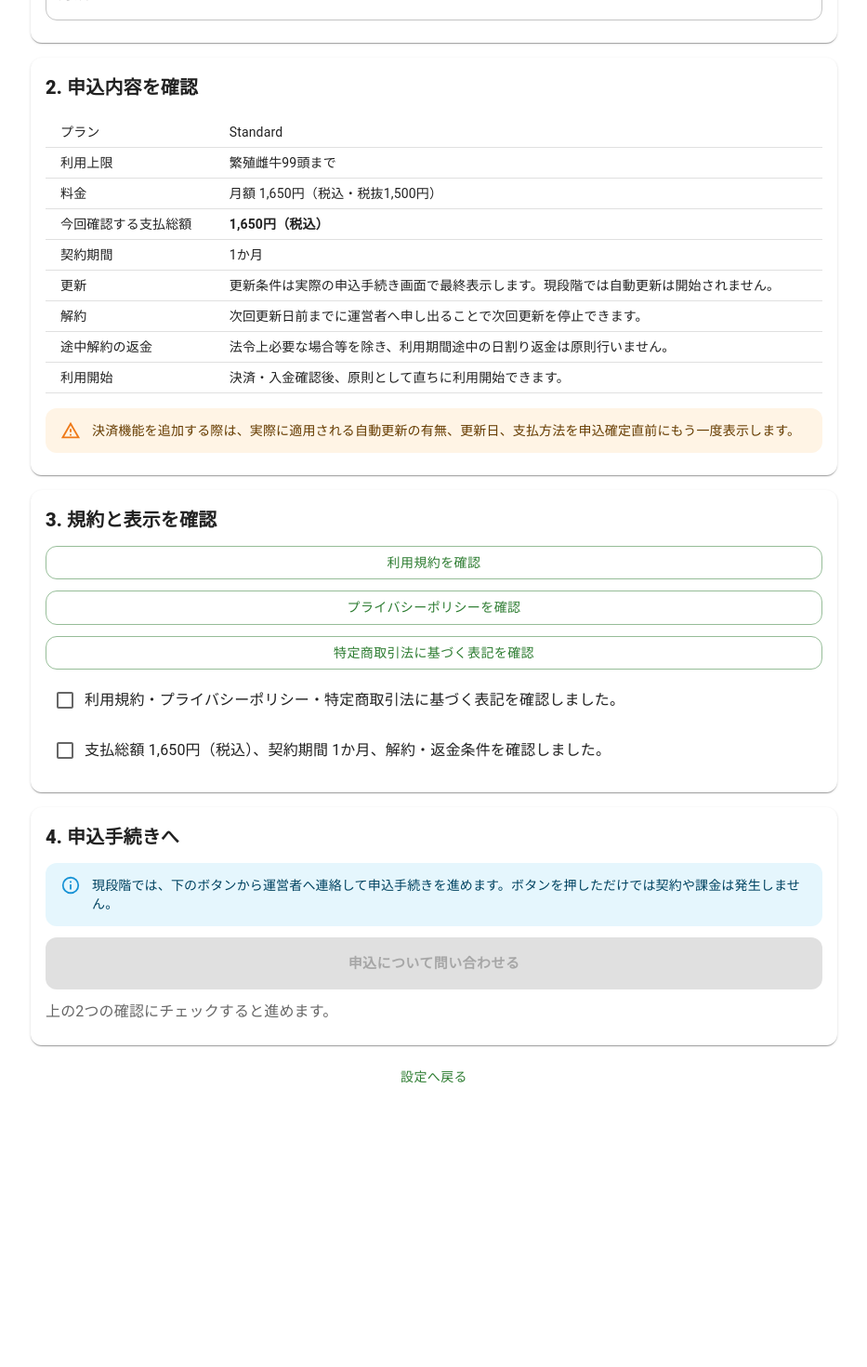
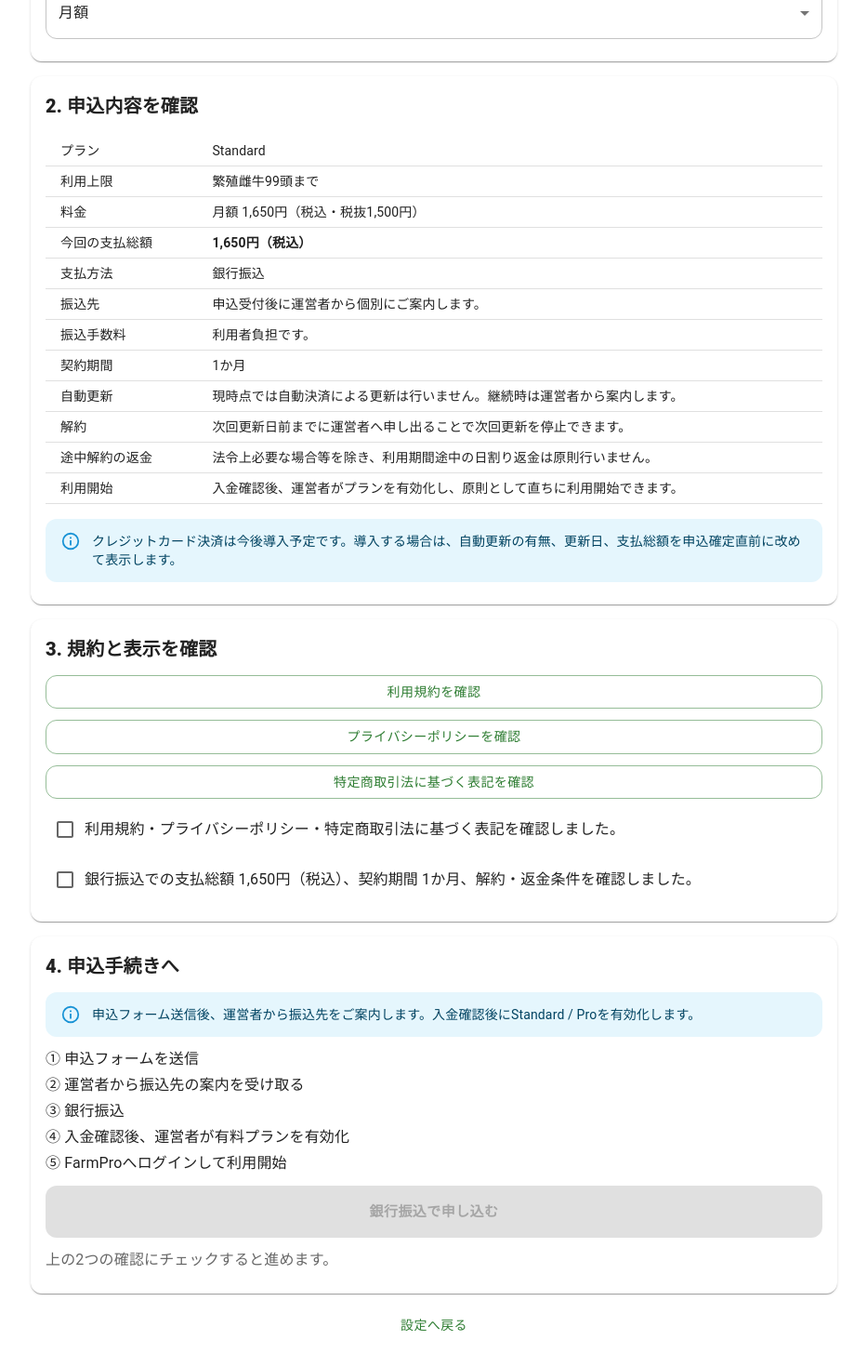
Before and after one commit to farmpro-iwate/FarmPro, a React (Vite) app in the folder client/: page /paid-plan in a window 1280 px wide. Shown: the part 446-1916 px from the top of the page at 93% size, without its empty margins (173-1106 px from the left). Before the commit the page ends 1663 px from the top, so only its background shows below. Built offline with nearby package versions, Linux system fonts and the light colour scheme.

Commit message:
Use bank transfer for initial paid plan operations

```diff
--- a/client/src/pages/PaidPlanApplicationPage.tsx
+++ b/client/src/pages/PaidPlanApplicationPage.tsx
@@ -95,7 +95,7 @@ export function PaidPlanApplicationPage() {
       </Stack>
 
       <Alert severity="info">
-        現在は決済機能の準備中です。この画面で確認しても契約や課金は自動では成立しません。
+        現在の有料プラン受付は銀行振込です。申込内容を送信後、運営者から振込先をご案内します。この画面だけでは契約や課金は成立しません。
       </Alert>
 
       <Card>
@@ -123,16 +123,19 @@ export function PaidPlanApplicationPage() {
                 <TableRow><TableCell>プラン</TableCell><TableCell>{offer.label}</TableCell></TableRow>
                 <TableRow><TableCell>利用上限</TableCell><TableCell>{offer.maxBreedingFemales}</TableCell></TableRow>
                 <TableRow><TableCell>料金</TableCell><TableCell>{price.label} {yen(price.taxIncluded)}（税込・税抜{yen(price.taxExcluded)}）</TableCell></TableRow>
-                <TableRow><TableCell>今回確認する支払総額</TableCell><TableCell><strong>{yen(price.taxIncluded)}（税込）</strong></TableCell></TableRow>
+                <TableRow><TableCell>今回の支払総額</TableCell><TableCell><strong>{yen(price.taxIncluded)}（税込）</strong></TableCell></TableRow>
+                <TableRow><TableCell>支払方法</TableCell><TableCell>銀行振込</TableCell></TableRow>
+                <TableRow><TableCell>振込先</TableCell><TableCell>申込受付後に運営者から個別にご案内します。</TableCell></TableRow>
+                <TableRow><TableCell>振込手数料</TableCell><TableCell>利用者負担です。</TableCell></TableRow>
                 <TableRow><TableCell>契約期間</TableCell><TableCell>{price.period}</TableCell></TableRow>
-                <TableRow><TableCell>更新</TableCell><TableCell>更新条件は実際の申込手続き画面で最終表示します。現段階では自動更新は開始されません。</TableCell></TableRow>
+                <TableRow><TableCell>自動更新</TableCell><TableCell>現時点では自動決済による更新は行いません。継続時は運営者から案内します。</TableCell></TableRow>
                 <TableRow><TableCell>解約</TableCell><TableCell>次回更新日前までに運営者へ申し出ることで次回更新を停止できます。</TableCell></TableRow>
                 <TableRow><TableCell>途中解約の返金</TableCell><TableCell>法令上必要な場合等を除き、利用期間途中の日割り返金は原則行いません。</TableCell></TableRow>
-                <TableRow><TableCell>利用開始</TableCell><TableCell>決済・入金確認後、原則として直ちに利用開始できます。</TableCell></TableRow>
+                <TableRow><TableCell>利用開始</TableCell><TableCell>入金確認後、運営者がプランを有効化し、原則として直ちに利用開始できます。</TableCell></TableRow>
               </TableBody>
             </Table>
-            <Alert severity="warning">
-              決済機能を追加する際は、実際に適用される自動更新の有無、更新日、支払方法を申込確定直前にもう一度表示します。
+            <Alert severity="info">
+              クレジットカード決済は今後導入予定です。導入する場合は、自動更新の有無、更新日、支払総額を申込確定直前に改めて表示します。
             </Alert>
           </Stack>
         </CardContent>
@@ -151,7 +154,7 @@ export function PaidPlanApplicationPage() {
             />
             <FormControlLabel
               control={<Checkbox checked={confirmedPrice} onChange={(event) => setConfirmedPrice(event.target.checked)} />}
-              label={`支払総額 ${yen(price.taxIncluded)}（税込）、契約期間 ${price.period}、解約・返金条件を確認しました。`}
+              label={`銀行振込での支払総額 ${yen(price.taxIncluded)}（税込）、契約期間 ${price.period}、解約・返金条件を確認しました。`}
             />
           </Stack>
         </CardContent>
@@ -161,7 +164,16 @@ export function PaidPlanApplicationPage() {
         <CardContent>
           <Stack spacing={1.5}>
             <Typography variant="h6" fontWeight={800}>4. 申込手続きへ</Typography>
-            <Alert severity="info">現段階では、下のボタンから運営者へ連絡して申込手続きを進めます。ボタンを押しただけでは契約や課金は発生しません。</Alert>
+            <Alert severity="info">
+              申込フォーム送信後、運営者から振込先をご案内します。入金確認後にStandard / Proを有効化します。
+            </Alert>
+            <Stack spacing={0.5}>
+              <Typography>① 申込フォームを送信</Typography>
+              <Typography>② 運営者から振込先の案内を受け取る</Typography>
+              <Typography>③ 銀行振込</Typography>
+              <Typography>④ 入金確認後、運営者が有料プランを有効化</Typography>
+              <Typography>⑤ FarmProへログインして利用開始</Typography>
+            </Stack>
             <Button
               component="a"
               href={canProceed ? feedbackFormUrl : undefined}
@@ -173,7 +185,7 @@ export function PaidPlanApplicationPage() {
               fullWidth
               sx={{ minHeight: 56, fontWeight: 900 }}
             >
-              申込について問い合わせる
+              銀行振込で申し込む
             </Button>
             {!canProceed && <Typography color="text.secondary">上の2つの確認にチェックすると進めます。</Typography>}
           </Stack>
```
